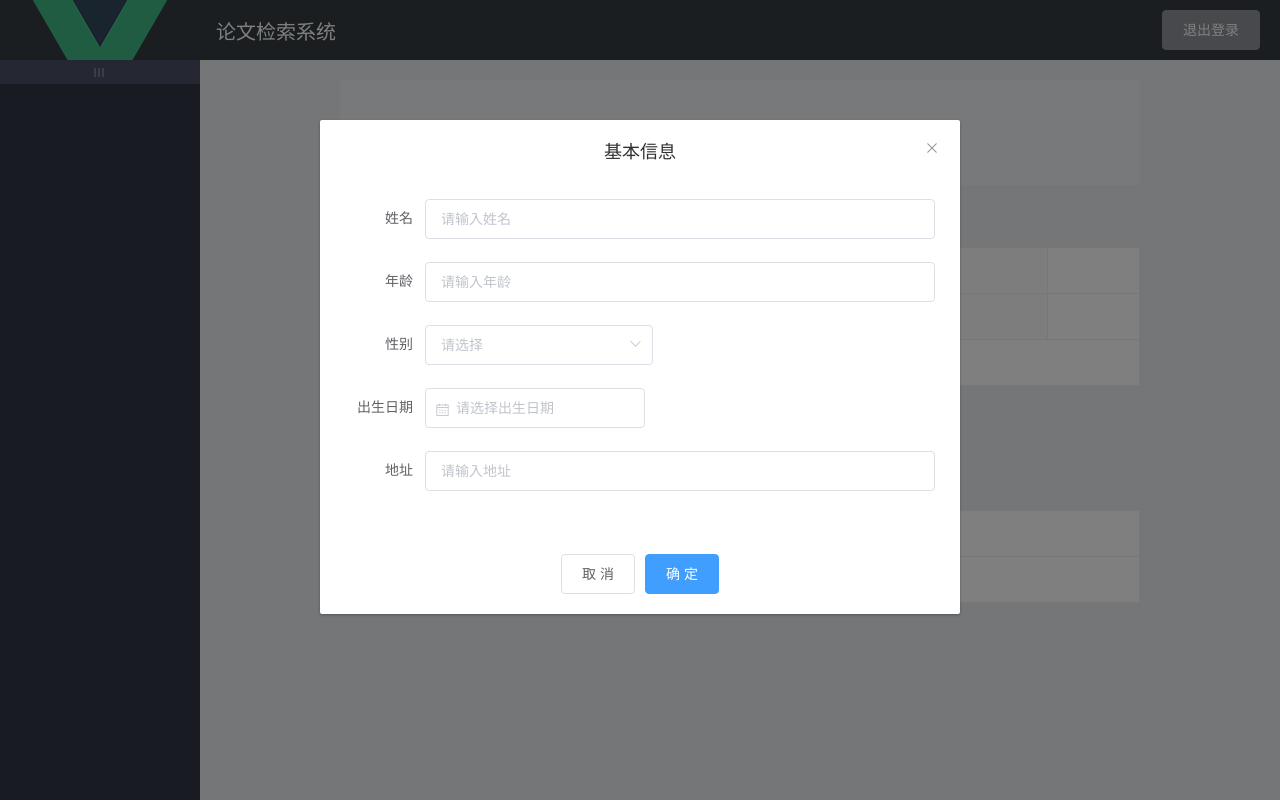
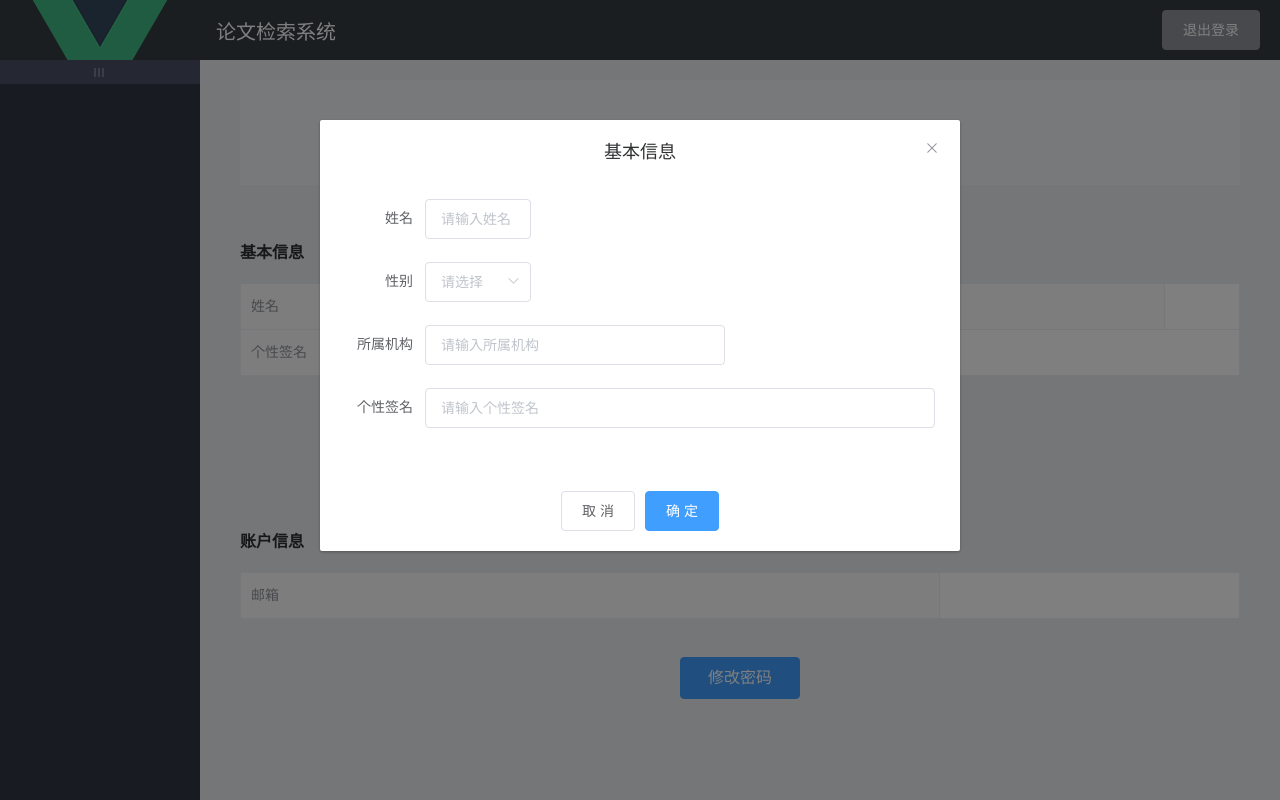
Before and after one commit to YangBLUD/PaperFives, a Vue app in the folder vue-project/: page /userinfo in a window 1280 px wide. Both pictures are taken after a click on the button "编辑信息". Built offline with nearby package versions, Linux system fonts and the light colour scheme.

Commit message:
Update UserInfo.vue

```diff
--- a/vue-project/src/views/UserInfo.vue
+++ b/vue-project/src/views/UserInfo.vue
@@ -1,55 +1,77 @@
 <template>
   <div class="personal-info-wrapper">
     <div class="personal-info">
-      <div class="personal-info-content">
       <div class="personal-info-header">
         <h2 class="personal-info-title">个人信息</h2>
       </div>
-        <br>
-        <el-descriptions title="基本信息" :border="true" :column="3" :size="size">
-          <el-descriptions-item label="姓名" :span="2">{{ form.name }}</el-descriptions-item>
-          <el-descriptions-item label="年龄" :span="2">{{ form.age }}</el-descriptions-item>
-          <el-descriptions-item label="性别" :span="2">{{ form.sex === '1' ? '男' : '女' }}</el-descriptions-item>
-          <el-descriptions-item label="出生日期" :span="2" :type="date">{{ form.birth }}</el-descriptions-item>
-          <el-descriptions-item label="地址" :span="2">{{ form.addr }}</el-descriptions-item>
+
+      <br><br><br>
+      <el-descriptions title="基本信息" :border="true">
+        <el-descriptions-item label="姓名">{{ form.name }}</el-descriptions-item>
+        <el-descriptions-item label="性别">{{ form.sex === '1' ? '男' : '女' }}</el-descriptions-item>
+        <el-descriptions-item label="所属机构">{{ form.institution }}</el-descriptions-item>
+        <el-descriptions-item label="个性签名">{{ form.description }}</el-descriptions-item>
       </el-descriptions>
-      </div>
+
+      <br><br>
       <div class="personal-info-footer">
-        <el-button @click="dialogVisible = true" type="primary">编辑信息</el-button>
+        <el-button @click="dialogVisible1 = true" type="primary">编辑信息</el-button>
       </div>
 
-      <el-dialog title="基本信息" :visible.sync="dialogVisible" width="50%" :before-close="handleClose" center>
+      <br><br><br>
+      <el-descriptions title="账户信息" :border="true" :column="1" :size="size">
+        <el-descriptions-item label="邮箱">{{ form.email }}</el-descriptions-item>
+      </el-descriptions>
+
+      <br>
+      <div class="personal-info-footer">
+        <el-button @click="dialogVisible2 = true" type="primary">修改密码</el-button>
+      </div>
+
+      <div>
+        <el-dialog title="基本信息" :visible.sync="dialogVisible1" width="50%" :before-close="handleClose" center>
           <el-form ref="form" :model="form" label-width="80px">
             <el-form-item label="姓名">
-            <el-input v-model="form.name" placeholder="请输入姓名"></el-input>
-          </el-form-item>
-          <el-form-item label="年龄">
-            <el-input v-model="form.age" placeholder="请输入年龄"></el-input>
+              <el-input v-model="form.name" placeholder="请输入姓名" style="width: 106px;"></el-input>
             </el-form-item>
             <el-form-item label="性别">
-            <el-select v-model="form.sex" placeholder="请选择">
+              <el-select v-model="form.sex" placeholder="请选择" style="width: 106px;">
                 <el-option label="男" value="1"></el-option>
                 <el-option label="女" value="0"></el-option>
               </el-select>
             </el-form-item>
-          <el-form-item label="出生日期">
-            <el-date-picker v-model="form.birth" type="date" placeholder="请选择出生日期"></el-date-picker>
+            <el-form-item label="所属机构">
+              <el-input v-model="form.institution" placeholder="请输入所属机构" style="width: 300px;"></el-input>
             </el-form-item>
-          <el-form-item label="地址">
-            <el-input v-model="form.addr" placeholder="请输入地址"></el-input>
+            <el-form-item label="个性签名">
+              <el-input v-model="form.description" placeholder="请输入个性签名"></el-input>
             </el-form-item>
           </el-form>
           <span slot="footer" class="dialog-footer">
             <el-button @click="dialogVisible = false">取 消</el-button>
-          <el-button type="primary" @click="dialogVisible = false">确 定</el-button>
+            <el-button type="primary" @click="dialogVisible1 = false">确 定</el-button>
           </span>
         </el-dialog>
 
-      <br>
-        <el-descriptions title="账户信息" :border="true" :column="1" :size="size">
-          <el-descriptions-item label="用户名" :span="8">{{ form.name }}</el-descriptions-item>
-          <el-descriptions-item label="账户" :span="8">{{ form.age }}</el-descriptions-item>
-        </el-descriptions>
+        <el-dialog title="修改密码" :visible.sync="dialogVisible2" width="40%" :before-close="handleClose" center>
+          <el-form ref="form" :model="form" label-width="100px">
+            <el-form-item label="原密码">
+              <el-input v-model="form.passwd_test" placeholder="请输入原密码"></el-input>
+            </el-form-item>
+            <el-form-item label="新密码">
+              <el-input v-model="form.passwd_new" placeholder="请输入新密码"></el-input>
+            </el-form-item>
+            <el-form-item label="确认新密码">
+              <el-input v-model="form.passwd_new_test" placeholder="请再次输入新密码"></el-input>
+            </el-form-item>
+          </el-form>
+          <span slot="footer" class="dialog-footer">
+            <el-button @click="dialogVisible = false">取 消</el-button>
+            <el-button type="primary" @click="dialogVisible2 = false">确 定</el-button>
+          </span>
+        </el-dialog>
+      </div>
+
     </div>
   </div>
 </template>
@@ -58,11 +80,12 @@
 .personal-info-wrapper {
   display: flex;
   justify-content: center;
+  align-content: center;
   height: 100%;
 
   .personal-info {
     width: 100%;
-    max-width: 800px;
+    max-width: 1000px;
 
     .personal-info-header {
       text-align: center;
@@ -72,6 +95,7 @@
       top: 0;
       z-index: 1;
     }
+
     .personal-info-footer {
       display: flex;
       justify-content: center;
@@ -88,20 +112,25 @@
 
 <script>
 export default {
-  data () {
+  data() {
     return {
-      dialogVisible: false,
+      dialogVisible1: false,
+      dialogVisible2: false,
       form: {
         name: '',
-        age: '',
         sex: '',
-        birth: '',
-        addr: ''
+        institution: '',
+        description: '',
+        email: '',
+        passwd: '',
+        passwd_test: '',
+        passwd_new: '',
+        passwd_new_test: ''
       }
     }
   },
   methods: {
-    handleClose (done) {
+    handleClose(done) {
       this.$confirm('确认关闭？')
         .then((_) => {
           done()
```
Lines whose indentation alone changed are shown as unchanged.
